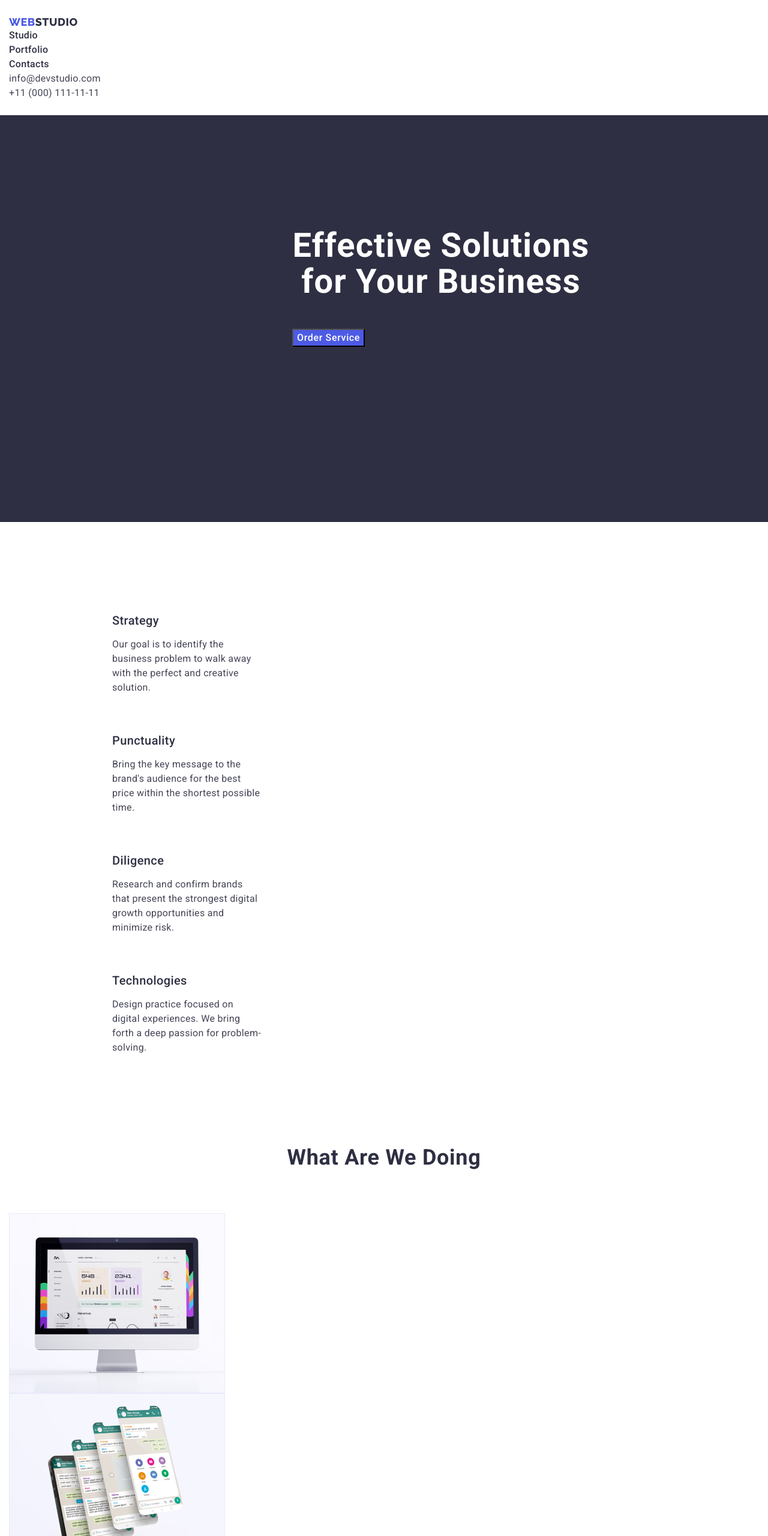
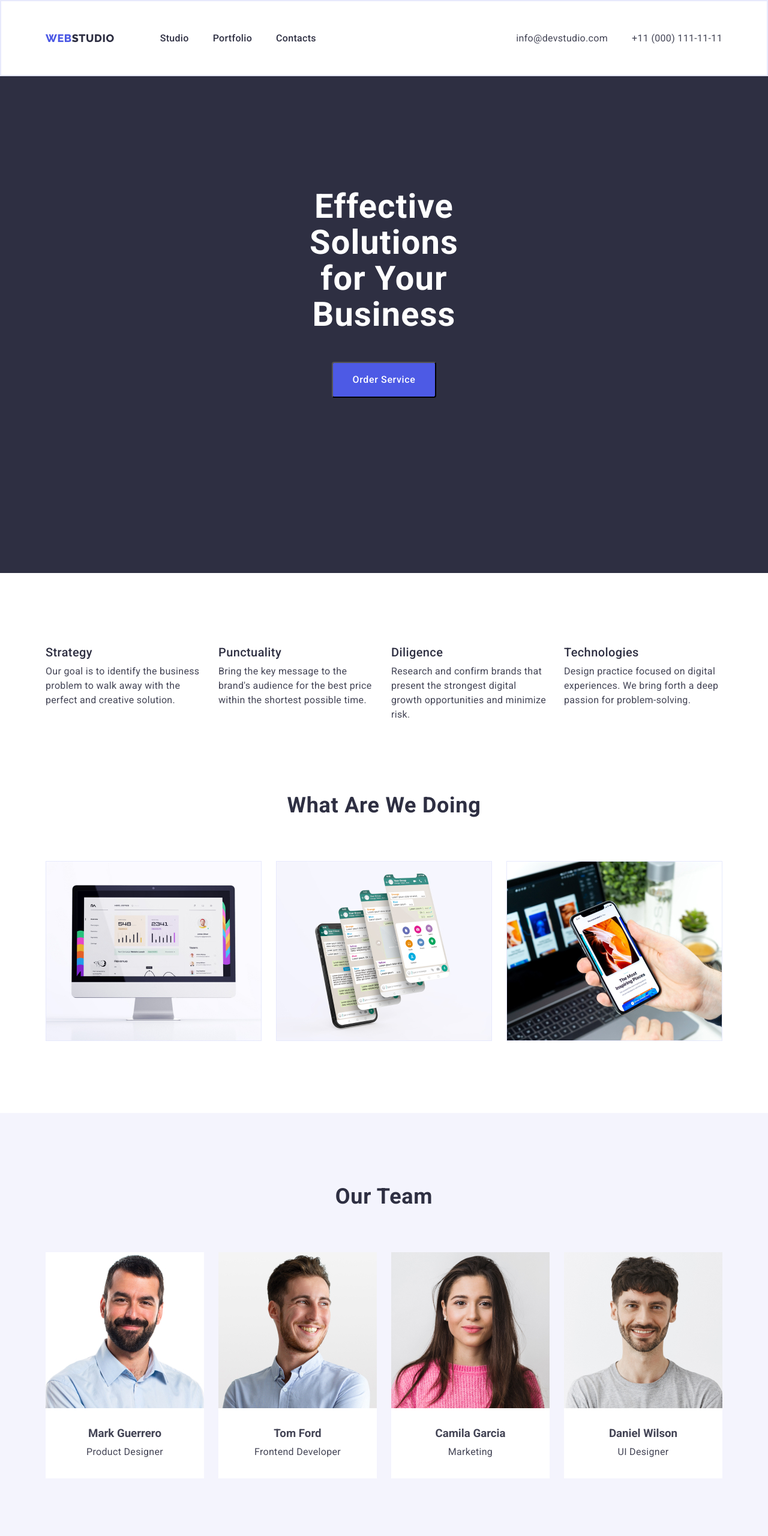
Before and after one commit to MarynaBublyk/goit-markup-hw-03, a plain HTML site: page index.html in a window 1280 px wide. Shown: the top 2560 px of the page at 60% size. Drawn offline with nearby package versions, Linux system fonts and the light colour scheme.

Commit message:
DZ2_var2

```diff
--- a/css/styles.css
+++ b/css/styles.css
@@ -5,6 +5,7 @@
   --cloud: #f4f4fd;
   --iris: #4d5ae5;
   --ocean: #404bbf;
+  --cornflover: #E7E9FC;
 }
 
 * {
@@ -20,6 +21,7 @@ body {
 .header {
   padding-top: 25.5px;
   padding-bottom: 25.5px;
+  border: 2px solid var(--cornflover);
 }
 
 .header-logo {
@@ -62,17 +64,37 @@ ol {
 
 img {
   display: block;
+  max-width: 100%;
+  height: auto;
 }
 
 .container {
   width: 100%;
-  max-width: 1470px;
+  max-width: 1158px;
   padding-left: 15px;
   padding-right: 15px;
   margin: 0 auto;
 }
 
 /* HEADER!!!!!!!!!!! */
+.header-menu-list {
+  display: flex;
+  gap: 40px;
+  padding: 24px 0;
+}
+
+.header-container {
+  display: flex;
+  align-items: center;
+
+}
+
+.header-navigation {
+  display: flex;
+  align-items: center;
+  margin-right: auto;
+  gap: 76px;
+}
 
 .header-item {
   color: var(--navyblue, #2e2f42);
@@ -89,6 +111,12 @@ img {
 .header-item:hover,
 .header-item:focus {
   color: var(--ocean);
+}
+
+.header-contacts-list {
+  display: flex;
+  margin-left: auto;
+  gap: 40px;
 }
 
 .header-contacts-item {
@@ -132,7 +160,8 @@ img {
 
 .main-wrap {
   background-color: var(--navyblue);
-  padding: 188px 472px 292px 472px;
+  padding: 188px 472px 292px;
+  width: 100%;
 }
 
 .main-title {
@@ -142,11 +171,13 @@ img {
   letter-spacing: 0.02em;
   background-color: var(--navyblue, #2e2f42);
   text-align: center;
-  width: 496px;
-  margin-bottom: 48px;
+  max-width: 496px;
+  margin: 0 auto;
 }
 
 .button-order {
+  display: block;
+  margin: 0 auto;
   font-family: "Roboto", sans-serif;
   color: var(--white, #fff);
   font-size: 16px;
@@ -155,6 +186,10 @@ img {
   letter-spacing: 0.04em;
   background-color: var(--iris, #4d5ae5);
   cursor: pointer;
+  margin-top: 48px;
+  padding: 16px 32px;
+  border-radius: 4px;
+  align-items: flex-start;
 }
 
 .button-order:active {
@@ -167,11 +202,12 @@ img {
 }
 
 .business-strategies {
-  padding: 0 156px;
+  display: flex;
+  gap: 24px;
 }
 
 .menu-item {
-  max-width: 264px;
+  width: calc((100% - 3 * 24px)/4);
 }
 
 .name-menu-item {
@@ -202,6 +238,8 @@ img {
 }
 
 .services-list {
+  display: flex;
+  gap: 24px;
   padding-bottom: 120px;
 }
 
@@ -211,20 +249,32 @@ img {
 }
 
 .card-image {
-  padding-bottom: 32px;
+  margin: 0;
+}
+
+.team-members-list {
+  display: flex;
+  gap: 24px;
 }
 
 .team-members-item {
   background-color: var(--white);
 }
 
-.name-menu-item {
+.name-item-team {
   background-color: var(--white);
   padding-bottom: 8px;
+  margin: 0;
+}
+
+.by-line {
+  padding: 32px 16px;
+  margin: 0;
+  text-align: center;
+  border: 1px solid var(--cornflower);
 }
 
 .menu-text {
-  padding-bottom: 32px;
 }
 
 .footer {
@@ -249,8 +299,13 @@ img {
 /* PAGE 2 */
 
 .button-list {
-  padding-top: 96px;
-  padding-bottom: 72px;
+  padding: 96px 260px 72px;
+  /* padding-top: 96px;
+  padding-bottom: 72px; */
+  display: flex;
+  gap: 24px;
+  align-items: center;
+
 }
 
 .button-item {
@@ -263,23 +318,32 @@ img {
   letter-spacing: 0.04em;
   background: var(--cloud, #f4f4fd);
   cursor: pointer;
+  padding: 12px 24px;
+  border: 1px solid var(--cornflover);
+  border-radius: 4px;
 }
 
 .button-item:hover,
 .button-item:focus {
   color: var(--white, #fff);
   background: var(--ocean, #404bbf);
+  border: 1px solid transparent;
+}
+
+.menu-services-list {
+  display: flex;
+  flex-wrap: wrap;
+  gap: 48px 24px;
 }
 
 .image-portfolio {
 }
 
-.name-menu-item {
-  padding-top: 32px;
-  padding-bottom: 8px;
-  padding-left: 16px;
+.by-line-portf {
+  padding: 32px 16px;
+  margin: 0;
 }
-.menu-text {
-  padding-bottom: 32px;
-  padding-left: 16px;
+
+.card-portf {
+  border: 1px solid var(--cornflower);
 }
--- a/index.html
+++ b/index.html
@@ -12,7 +12,7 @@
 </head>
 <body>
     <header class="header">
-<div class="container">
+<div class="container header-container">
     <nav class="header-navigation">
         <a href="./index.html" class="header-logo link">Web<span class="header-logo-studio">Studio</span></a>
         <ul class="header-menu-list list">
@@ -109,52 +109,50 @@
         <h2 class="title">Our Team</h2>
         <ul class="team-members-list list">
             <li class="team-members-item">
-
-        <div class="card">
             <img class="card-image"
             src="./images/mark_guerrero.jpg"
             alt="Mark Guerrero"
             width="264"
             height="260"
             />
-            <h3 class="name-menu-item">Mark Guerrero</h3>
+        <div class="by-line">
+            <h3 class="name-item-team">Mark Guerrero</h3>
             <p class="menu-text">Product Designer</p>
         </div>
             </li>
             <li class="team-members-item">
-        <div class="card">
             <img class="card-image"
             src="./images/tom_ford.jpg"
             alt="Tom Ford"
             width="264"
             height="260"
             />
-            <h3 class="name-menu-item">Tom Ford</h3>
+        <div class="by-line">
+            <h3 class="name-item-team">Tom Ford</h3>
             <p class="menu-text">Frontend Developer</p>
         </div>
             </li>
             <li class="team-members-item">
-        <div class="card">
             <img class="card-image"
             src="./images/camila_garcia.jpg"
             alt="Camila Garcia"
             width="264"
             height="260"
             />
-            <h3 class="name-menu-item">Camila Garcia</h3>
+        <div class="by-line">
+            <h3 class="name-item-team">Camila Garcia</h3>
             <p class="menu-text">Marketing</p>
         </div>
-
             </li>
             <li class="team-members-item">
-        <div class="card">
             <img class="card-image"
             src="./images/daniel_wilson.jpg"
             alt="Daniel Wilson"
             width="264"
             height="260"
             />
-            <h3 class="name-menu-item">Daniel Wilson</h3>
+        <div class="by-line">
+            <h3 class="name-item-team">Daniel Wilson</h3>
             <p class="menu-text">UI Designer</p>
         </div>
             </li>
```
Also changed, not shown: portfolio.html (+21 -3 lines).
